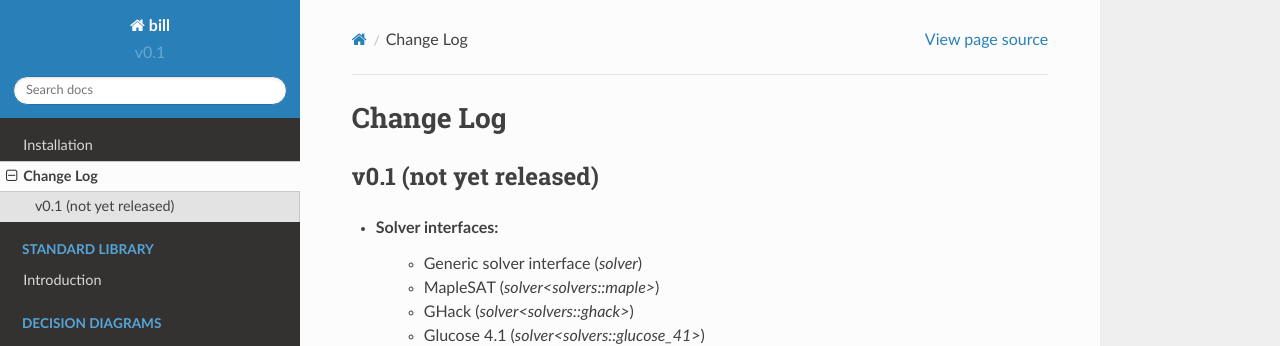
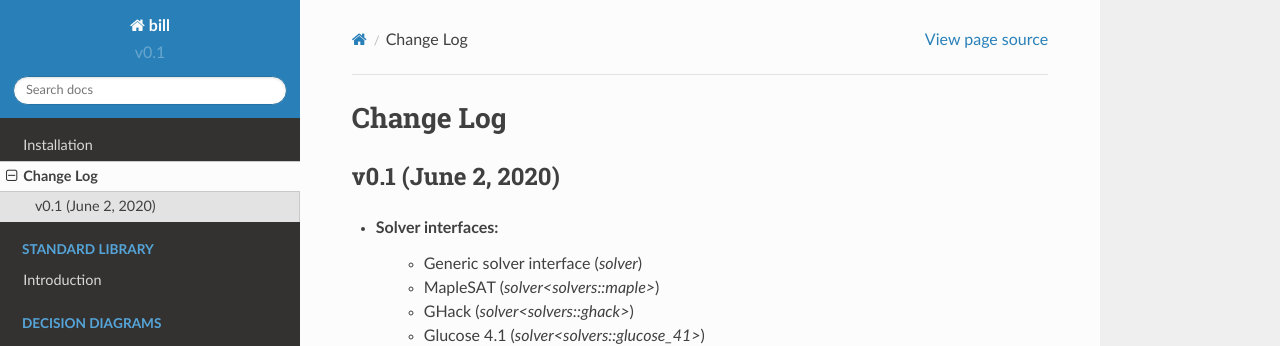
Before and after one commit to lsils/bill, a Sphinx documentation site: the page built from docs/changelog.rst, in a window 1280 px wide and 1089 px high. Shown: the top 346 px of the window. Built offline with Sphinx 7.4.7 and the Read the Docs theme 2.0.0, drawn with Linux system fonts in a browser that asks for light colours.

Commit message:
changelog.

```diff
--- a/docs/changelog.rst
+++ b/docs/changelog.rst
@@ -1,8 +1,8 @@
 Change Log
 ==========
 
-v0.1 (not yet released)
------------------------
+v0.1 (June 2, 2020)
+-------------------
 
 * Solver interfaces:
     - Generic solver interface (`solver`)
```
